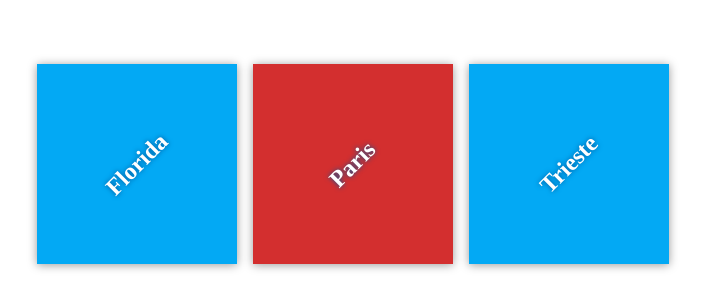
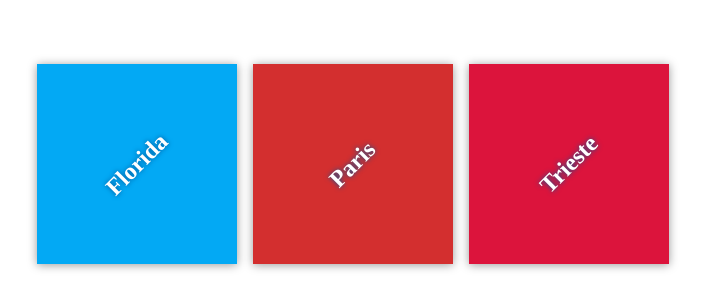
Before and after one commit to bsatish290/my-travel-plans, a plain HTML site: page index.html in a window 1280 px wide. Shown: the part 236-544 px from the top of the page, without its empty margins (287-992 px from the left). Drawn offline with Linux system fonts and the light colour scheme; files that its build step writes are made by us from their sources.

Commit message:
Style destinations

```diff
--- a/app.css
+++ b/app.css
@@ -53,3 +53,7 @@ h2 {
 #paris {
     background-color: #d32f2f;
 }
+
+#trieste {
+    background-color: #DC143C;
+}
```
